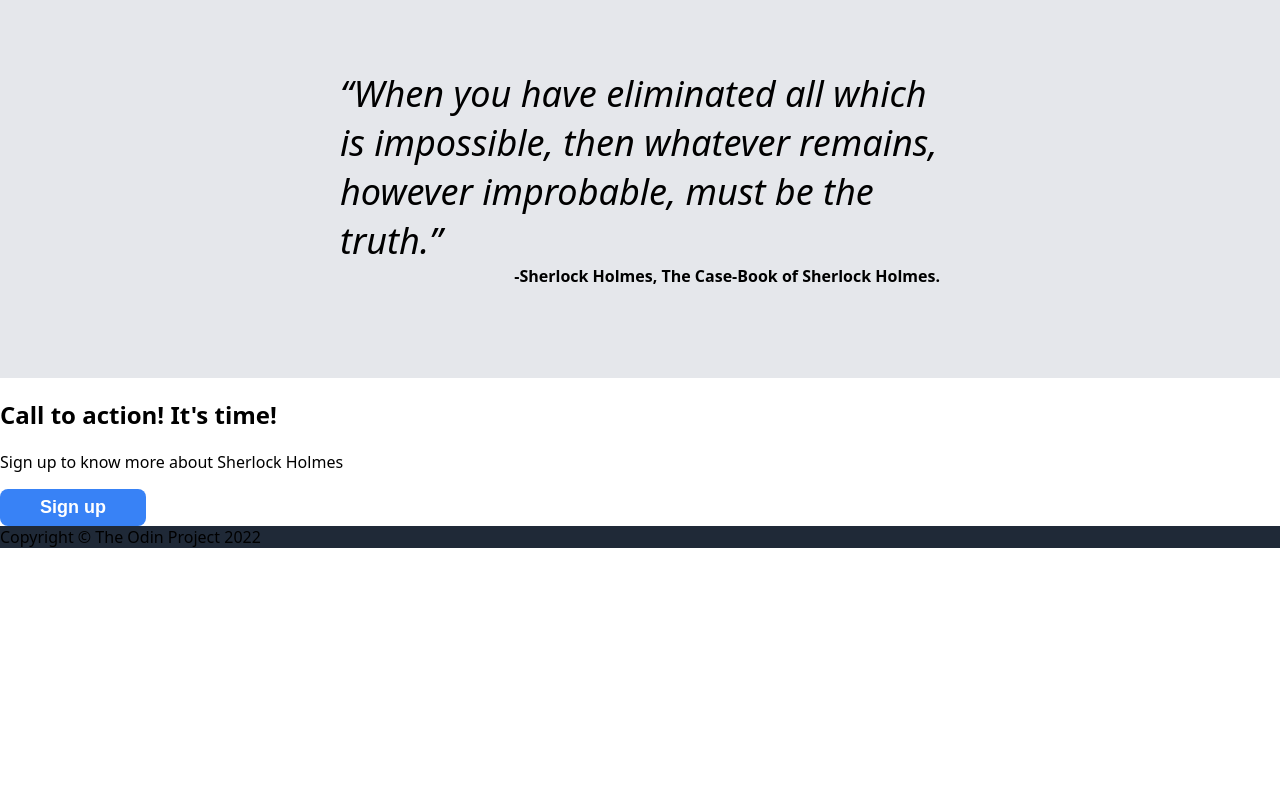
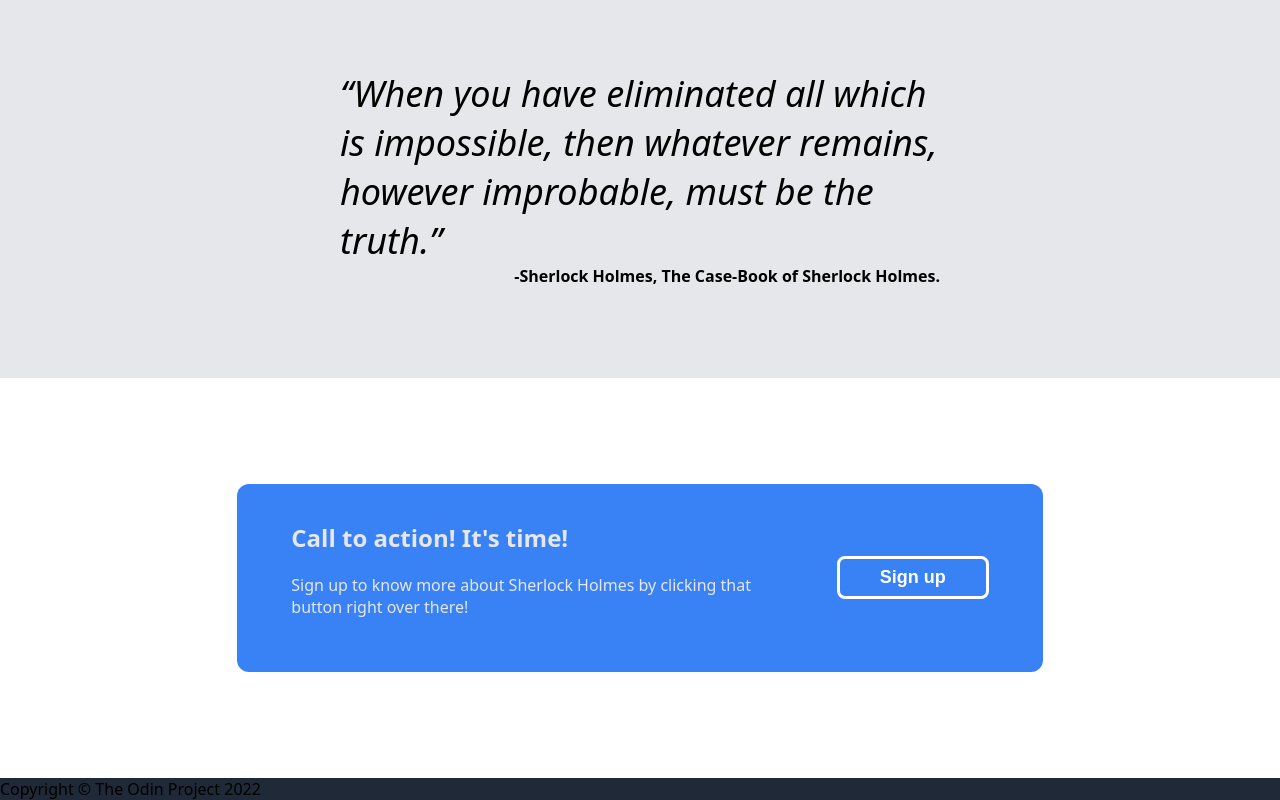
Before and after one commit to ColtMoons/sherlock-landing-page, a plain HTML site: page index.html in a window 1280 px wide. Shown: the part 1316-2116 px from the top of the page. Before the commit the page ends 1864 px from the top, so only its background shows below. Drawn offline with Linux system fonts and the light colour scheme.

Commit message:
Create Call To Action Styles

```diff
--- a/index.html
+++ b/index.html
@@ -58,7 +58,7 @@
         <div class="card">
             <div class="right">
                 <h2 class="title">Call to action! It's time!</h2>
-                <p class="text">Sign up to know more about Sherlock Holmes</p>
+                <p class="text">Sign up to know more about Sherlock Holmes by clicking that button right over there!</p>
             </div>
             <button class="sign-up">Sign up</button>
         </div>
--- a/styles/style.css
+++ b/styles/style.css
@@ -144,3 +144,42 @@ button{
     display: flex;
     justify-content: flex-end;
 }
+
+/*call to action*/
+
+.call-to-action{
+    display: flex;
+    justify-content: center;
+    align-items: center;
+    height: 400px;
+}
+
+.call-to-action .card{
+    background-color: #3882F6;
+    width: 60%;
+    border-radius: 12px;
+    min-height: 150px;
+    display: flex;
+    justify-content: space-evenly;
+    align-items: center;
+    padding: 19px;
+    gap: 10px;
+}
+
+.call-to-action .title,
+.call-to-action .text{
+    color:#E5E7EB;
+}
+
+.call-to-action .title{
+    margin-top: 0;
+}
+
+.call-to-action .sign-up{
+    border: 3px solid white;
+    flex-shrink: 0;
+}
+
+.call-to-action .right{
+    max-width: 500px;
+}
```
